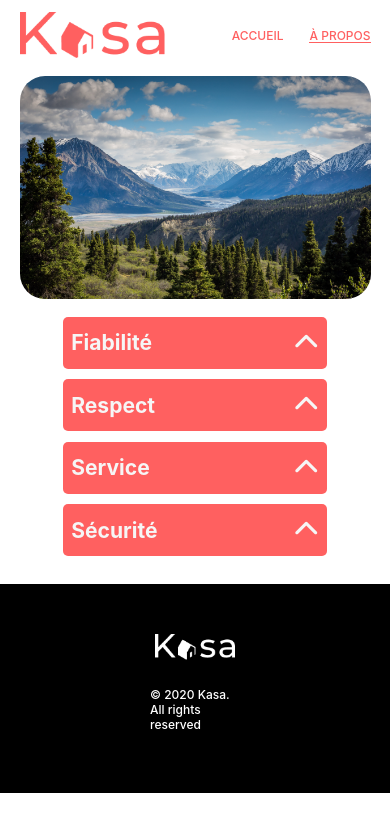
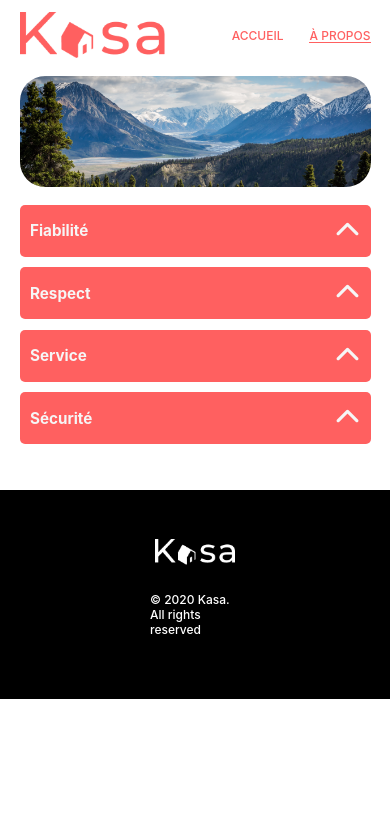
Before and after one commit to SamySIDHOUM/Kasa, a React (Create React App) app: page /about in a window 390 px wide. Shown: the top 832 px of the page. Built offline with nearby package versions, Linux system fonts and the light colour scheme.

Commit message:
Ajout des styles pour les versions mobiles et tablettes

```diff
--- a/src/styles/_about.scss
+++ b/src/styles/_about.scss
@@ -1,8 +1,14 @@
+@import './mixins';
+
 .container {
     display: flex;
     flex-direction: column;
     align-items: center;
     margin: 5% 0 5% 0;
+
+    @include mobile {
+      margin-bottom: 10%;
+    }
 
     .img-about-banner {
       width: 100%;
@@ -10,6 +16,13 @@
       border-radius: 25px;
       height: 223px;
       margin-bottom: 5%;
+
+      @include tablet{
+        height: 160px;
+      }
+      @include mobile {
+        height: 111px;
+      }
     }
 
     .about-item {
@@ -28,11 +41,29 @@
       width: 75%;
       margin-bottom: 3%;
       border-radius: 5px;
+
+      @include mobile {
+        width: 100%;
+        font-size: 13px;
+      }
+
       .content {
         height: 120px;
         width: 100%;
+
+        @include mobile {
+          margin-bottom: 10%;
+        }
+
         p {
           margin-left: 4%;
+
+          @include tablet {
+            font-size: small;
+          }
+          @include mobile {
+            font-size: smaller;
+          }
         }
     }
   }
```
